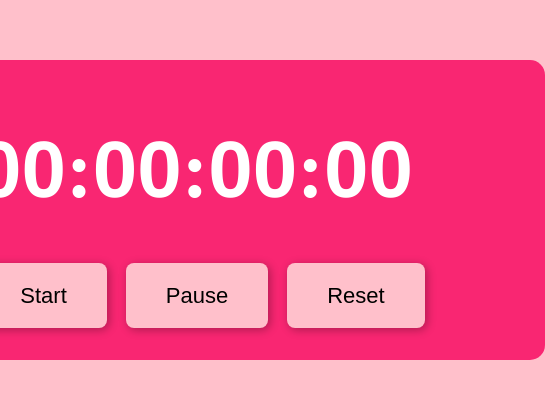
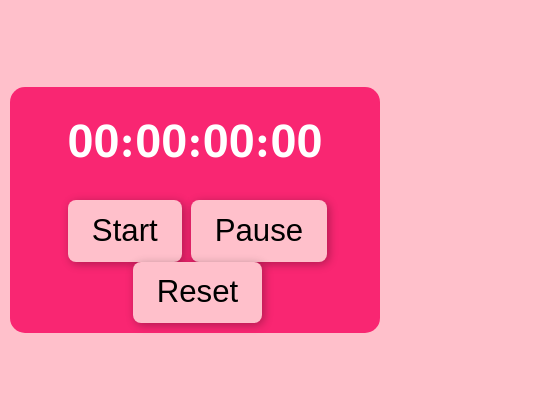
Before and after one commit to Dhirajbhavsar9900/StopWatch, a plain HTML site: page index.html in a window 390 px wide. Shown: the part 212-610 px from the top of the page, 545 px wide, since content can reach past the window. Drawn offline with Linux system fonts and the light colour scheme.

Commit message:
Update style.css

```diff
--- a/style.css
+++ b/style.css
@@ -1,10 +1,10 @@
-*{
+* {
     margin: 0;
     padding: 0;
     box-sizing: border-box;
+}
 
-}
-body{
+body {
     width: 100%;
     height: 100vh;
     background-color: pink;
@@ -12,10 +12,11 @@ body{
     justify-content: center;
     align-items: center;
     text-align: center;
+}
 
-}
-main{
-    width: 700px;
+main {
+    width: 90%;
+    max-width: 700px;
     height: 300px;
     background-color: #f92672;
     display: flex;
@@ -24,32 +25,31 @@ main{
     justify-content: center;
     position: absolute;
     border-radius: 15px;
+    padding: 20px;
 }
 
 main div h1 {
-    font-size: 50px;
+    font-size: 8vw;
     font-weight: 600;
     color: white;
     padding: 2px;
     margin: 30px;
-    font-size: 80px;
+    font-size: 8vw;
+}
 
-}
 main div h1 span {
-    font-size: 50px;
     font-weight: 600;
     color: white;
-    font-size: 80px;
     font-family: 'Franklin Gothic Medium', 'Arial Narrow', Arial, sans-serif;
 }
 
-.btn{
+.btn {
     margin-top: 15px;
 }
 
-button{
-    font-size: 22px;
-    padding: 1.2rem 2.5rem;;
+button {
+    font-size: 5vw;
+    padding: 1.2rem 2.5rem;
     border-radius: 0.5rem;
     border: none;
     background-color: pink;
@@ -63,9 +63,48 @@ button{
 button:hover {
     background-color: #ffffff;
     box-shadow: 2px 2px 10px rgba(0, 0, 0, 0.5);
-  }
+}
 
 button[disabled] {
     opacity: 0.5;
     cursor: default;
-  }
+}
+
+/* Media queries for responsiveness */
+@media (max-width: 768px) {
+    main {
+        width: 95%;
+        height: auto;
+        padding: 15px;
+    }
+
+    main div h1 {
+        font-size: 10vw;
+        margin: 20px;
+    }
+
+    button {
+        font-size: 6vw;
+        padding: 1rem 2rem;
+        margin-left: 10px;
+    }
+}
+
+@media (max-width: 480px) {
+    main {
+        width: 95%;
+        height: auto;
+        padding: 10px;
+    }
+
+    main div h1 {
+        font-size: 12vw;
+        margin: 15px;
+    }
+
+    button {
+        font-size: 8vw;
+        padding: 0.8rem 1.5rem;
+        margin-left: 5px;
+    }
+}
```
